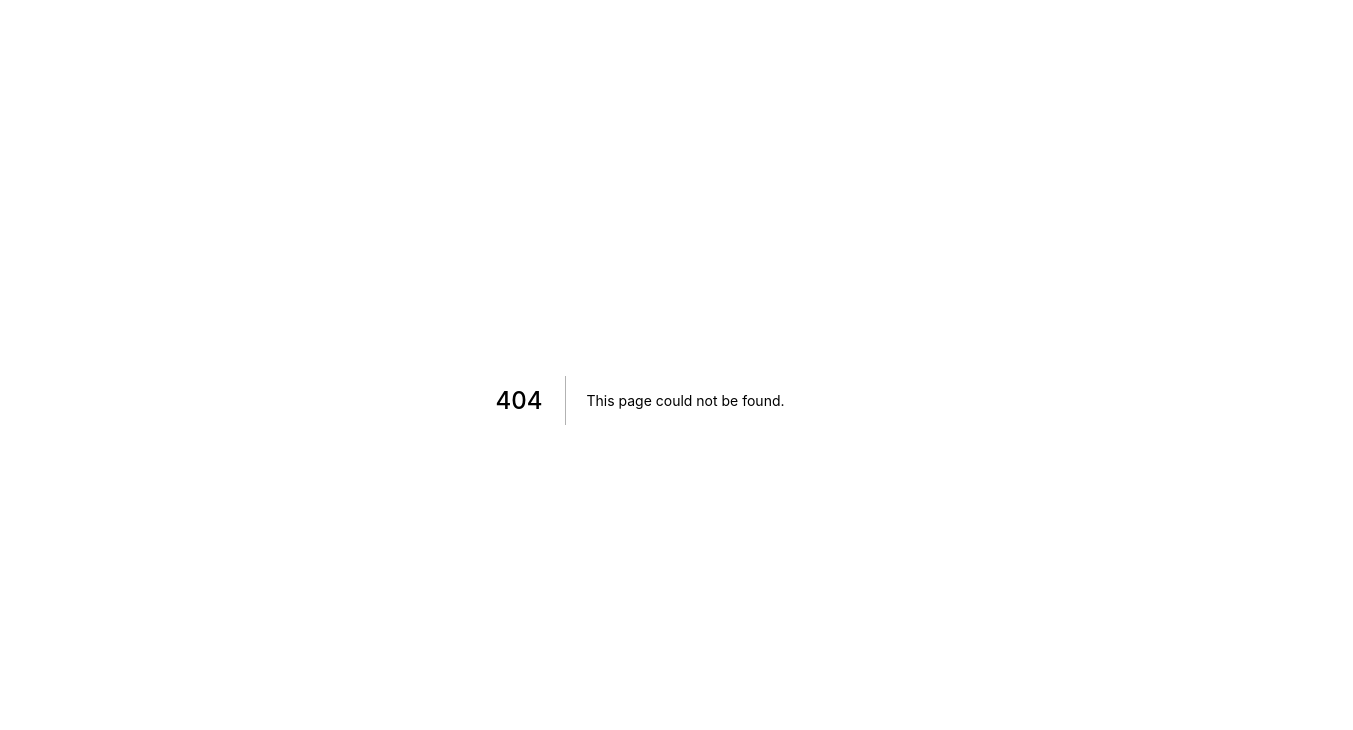
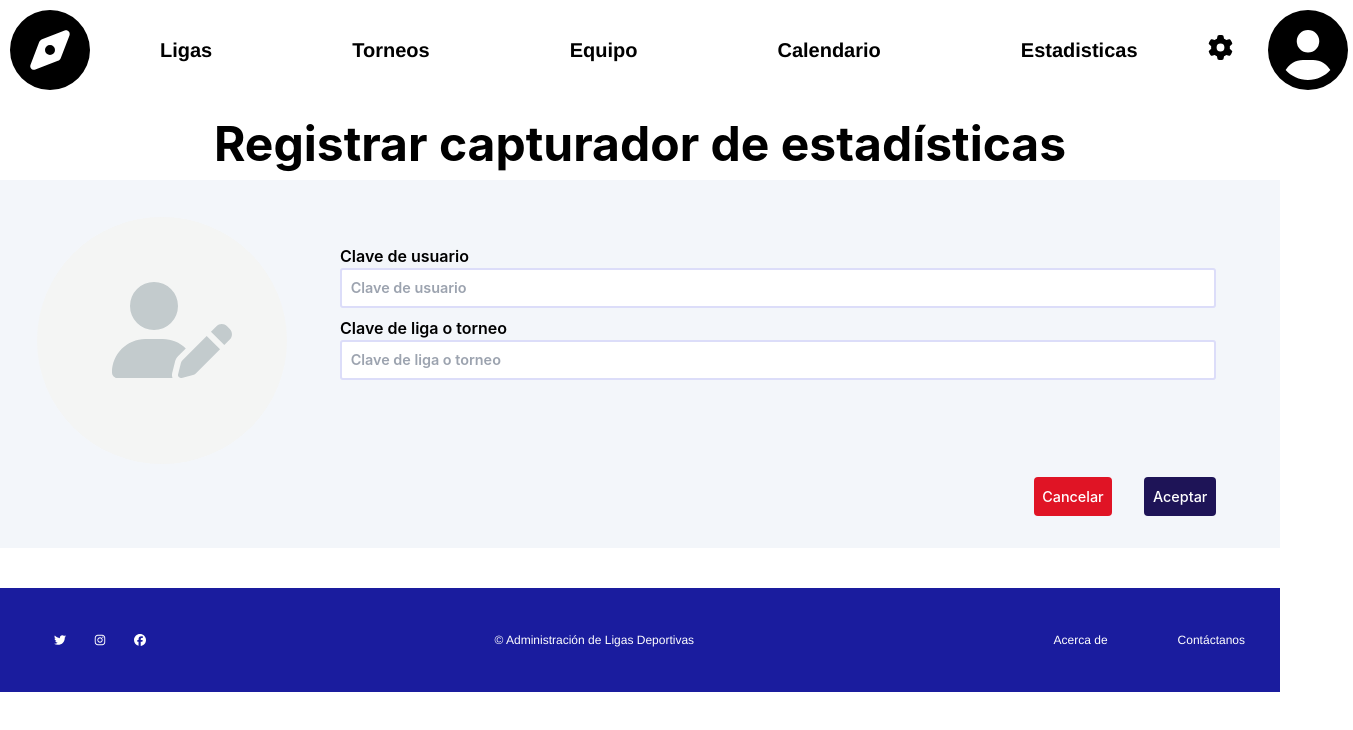
Before and after one commit to administracion-ligas-deportivas/sitio-web, a Next.js app: page /registro-estadistico in a window 1280 px wide. Before the commit this address had no page. Shown: the top 730 px of the page, 1353 px wide, since content can reach past the window. Built offline with nearby package versions, Linux system fonts and the light colour scheme.

Commit message:
Se agrego pantalla Registro capturador de estadísticas
La pantalla se agregó la pantalla de Registrar capturador de
estadísticas, se le asignó el nombre de "registro-estadistico".
Puede estar sujeta a cambios en el futuro.

```diff
--- /dev/null
+++ b/pages/registro-estadistico.js
@@ -0,0 +1,77 @@
+import "@fortawesome/fontawesome-svg-core/styles.css";
+import Head from "next/head";
+import Navbar from "../components/Navbar";
+import Footer from "../components/Footer";
+import Input from "../components/Input/index";
+import UserIcon from "../components/Icon";
+import Label from "../components/Label";
+import Button from "../components/Button";
+import styles from "../styles/RegistroEstadistico.module.css";
+
+function RegistroEstadistico() {
+  return (
+    <>
+      <Head>
+        <title>Registrar capturador de estadísticas</title>
+        <meta
+          name="Registrar capturador de estadísticas"
+          content="Administración de Ligas Deportivas"
+        />
+        <link
+          rel="icon"
+          href="/favicon.ico"
+        />
+      </Head>
+      <Navbar />
+      <section className="container mx-auto py-2">
+        <div className={styles.container}>
+          <div>
+            <h1 className={styles.titlePage}>
+              Registrar capturador de estadísticas
+            </h1>
+          </div>
+          <div className={styles.flexContainer}>
+            <UserIcon />
+            <div className={styles.formContainer}>
+              <div className={styles.input}>
+                <Label
+                  className={styles.subtitlePage}
+                  htmlFor="new-input"
+                >
+                  Clave de usuario
+                  <Input
+                    id="user-code"
+                    placeholder="Clave de usuario"
+                  />
+                </Label>
+              </div>
+              <div className={styles.input}>
+                <Label
+                  className={styles.subtitlePage}
+                  htmlFor="new-input"
+                >
+                  Clave de liga o torneo
+                  <Input
+                    id="tornament-league-code"
+                    placeholder="Clave de liga o torneo"
+                  />
+                </Label>
+              </div>
+            </div>
+          </div>
+        </div>
+        <div className={styles.buttons}>
+          <Button variant="primary">
+            <p>Aceptar</p>
+          </Button>
+          <Button variant="secondary">
+            <p>Cancelar</p>
+          </Button>
+        </div>
+      </section>
+      <Footer />
+    </>
+  );
+}
+
+export default RegistroEstadistico;
--- /dev/null
+++ b/styles/RegistroEstadistico.module.css
@@ -0,0 +1,48 @@
+/* stylelint-disable order/properties-alphabetical-order */
+/* stylelint-disable color-function-notation */
+.titlePage {
+  font-size: 3em;
+  font-weight: 700;
+  text-align: center;
+}
+
+.buttons {
+  display: flex;
+  background-color: rgb(243, 246, 250);
+  flex-direction: row-reverse;
+  gap: 2em;
+  padding: 0.5em 4em 2em 2em;
+  margin-bottom: 2em;
+}
+
+.flexContainer {
+  background-color: rgb(243, 246, 250);
+  display: flex;
+  justify-content: space-between;
+  padding-top: 2em;
+  padding-right: 2em;
+  padding-left: 2em;
+}
+
+.subtitlePage {
+  font-size: 1.5em;
+  font-weight: 500;
+}
+
+.container {
+  align-items: center;
+}
+
+.input {
+  width: 100%;
+}
+
+.formContainer {
+  display: flex;
+  flex-direction: column;
+  gap: 0.5em;
+  position: relative;
+  flex: 1;
+  padding: 2em;
+  padding-left: 3em;
+}
```
